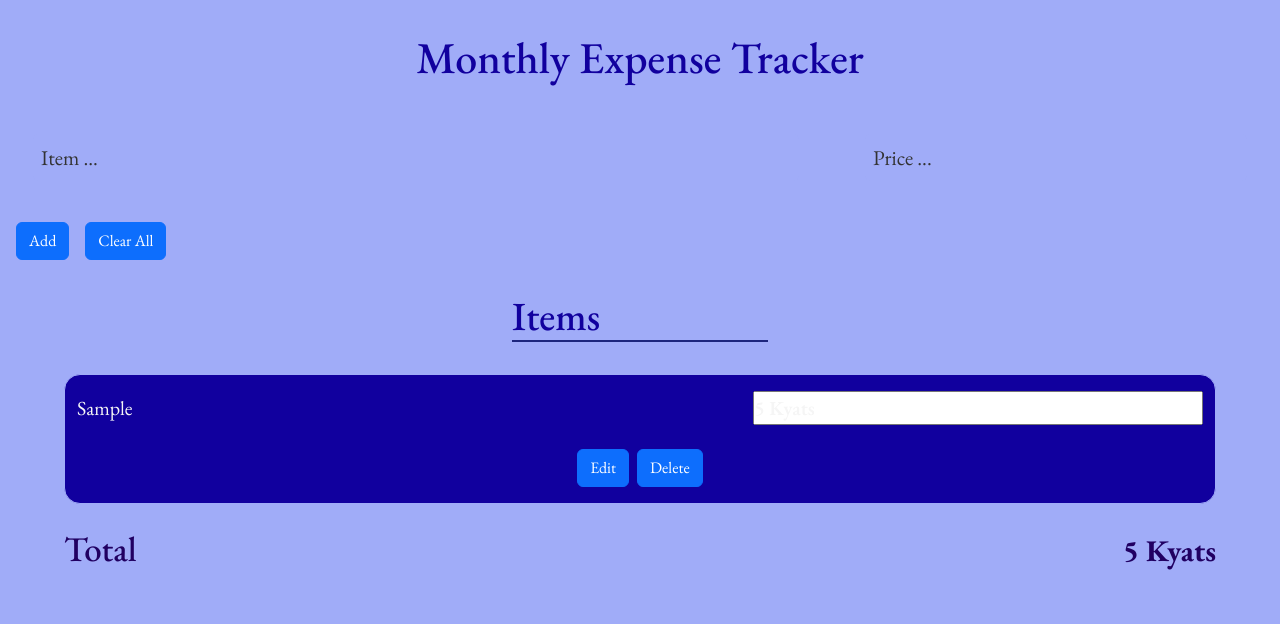
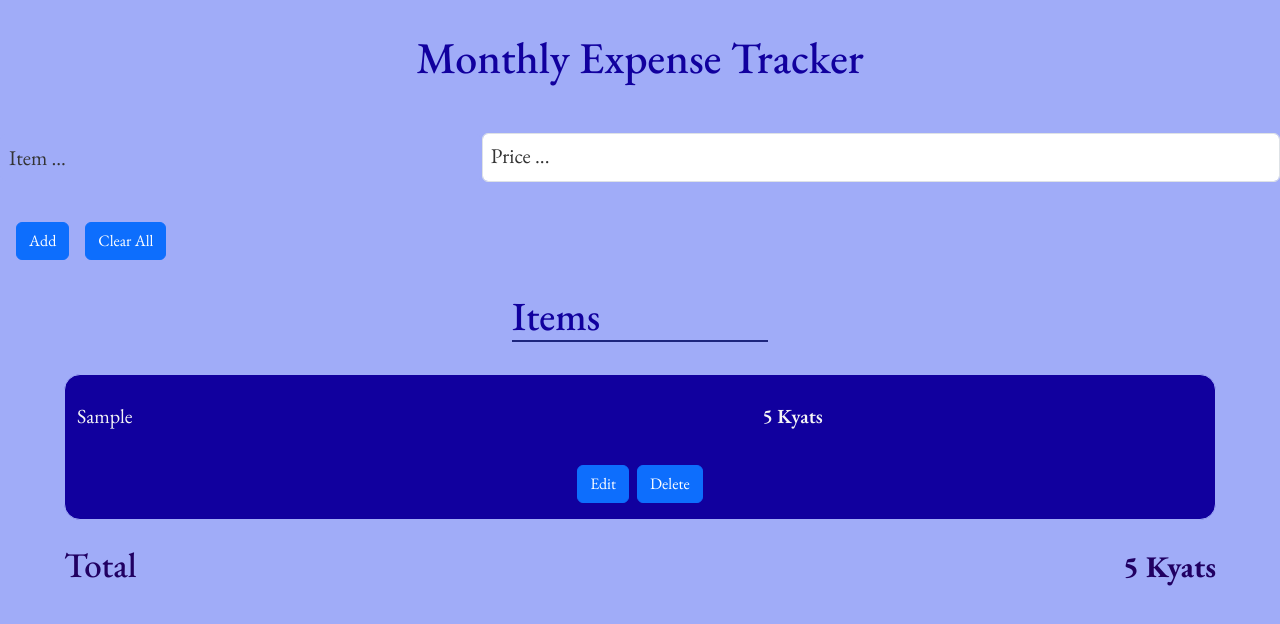
Before and after one commit to HtetWaiYan7191/monthly-expense-tracker, a website built with webpack: page src/index.html in a window 1280 px wide. Both pictures are taken after typing "Sample", "5" into the empty fields and a click on the button "Add". Built offline with nearby package versions, Linux system fonts and the light colour scheme.

Commit message:
Update class price style

```diff
--- a/src/style.css
+++ b/src/style.css
@@ -55,13 +55,19 @@
     margin-top: 1.5rem;
   }
 
-  #price {
-    background-color: var(--background-color);
-    border-color: var(--background-color);
+  .price {
+    background-color: var(--main-theme-color);
+    border-color: var(--main-theme-color);
     width: 30%;
     font-size: 21px;
+    font-weight: 800;
+    padding: 10px;
+    border:none
+  }
+
+  .price:focus {
+    background-color: var(--background-color);
     color: #333;
-    font-weight: 800;
   }
 
   #add-item::placeholder {
```
